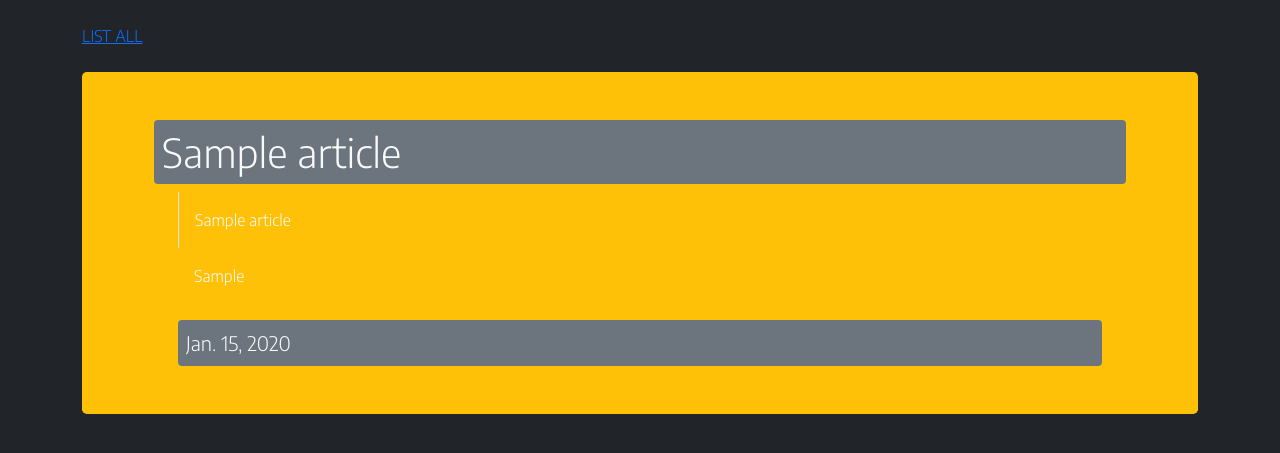
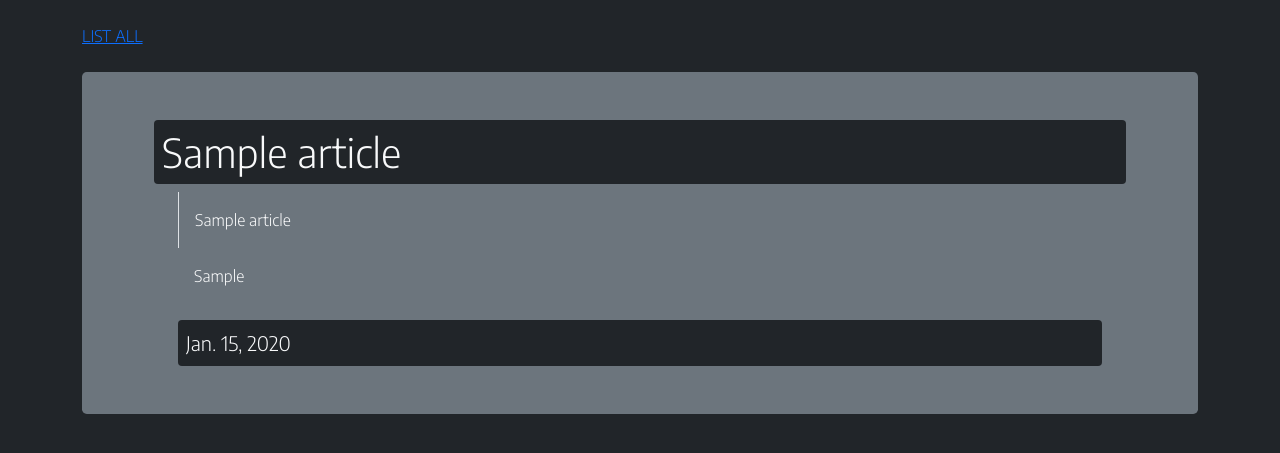
Before and after one commit to danmuck/debate_project_1, a Django app: page /postal/1/ in a window 1280 px wide. Shown: the part 56-509 px from the top of the page. Run offline with Django 3.2, Linux system fonts and the light colour scheme; tables that the repository leaves empty hold one stand-in row (values such as "Sample post").

```diff
--- a/postal/templates/postal/article_detail.html
+++ b/postal/templates/postal/article_detail.html
@@ -24,9 +24,9 @@ article:
 <br><br>
 {% comment %} <a href="/blog/create/"> NEW </a><br><br><hr><br> {% endcomment %}
 
-<div class="rounded-3 p-5 bg-warning container">
+<div class="rounded-3 p-5 bg-secondary container">
 
-<h1 class='bg-secondary mx-4 p-2 rounded text-start'>{{ object.title }}</h1>
+<h1 class='bg-dark mx-4 p-2 rounded text-start'>{{ object.title }}</h1>
 <div class='p-3 mx-5 border-start'>
         {% if object.subject %}
         {{ object.subject }}
@@ -39,7 +39,7 @@ article:
         {% else %}
         Coming Soon...
         {% endif %}</div>
-<div class="fs-5 bg-secondary mx-5 p-2 rounded"> {{ object.date }} </div>
+<div class="fs-5 bg-dark mx-5 p-2 rounded"> {{ object.date }} </div>
 
 </div>
 {% endblock %}
```
